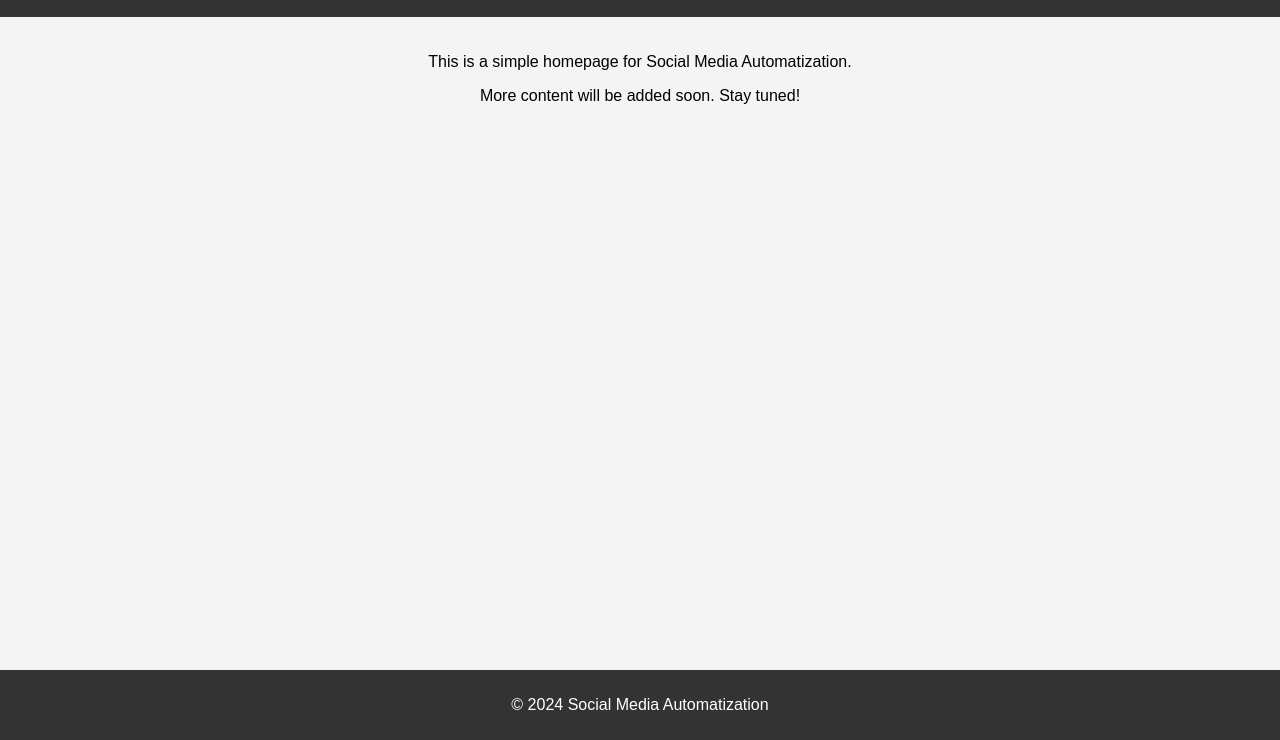
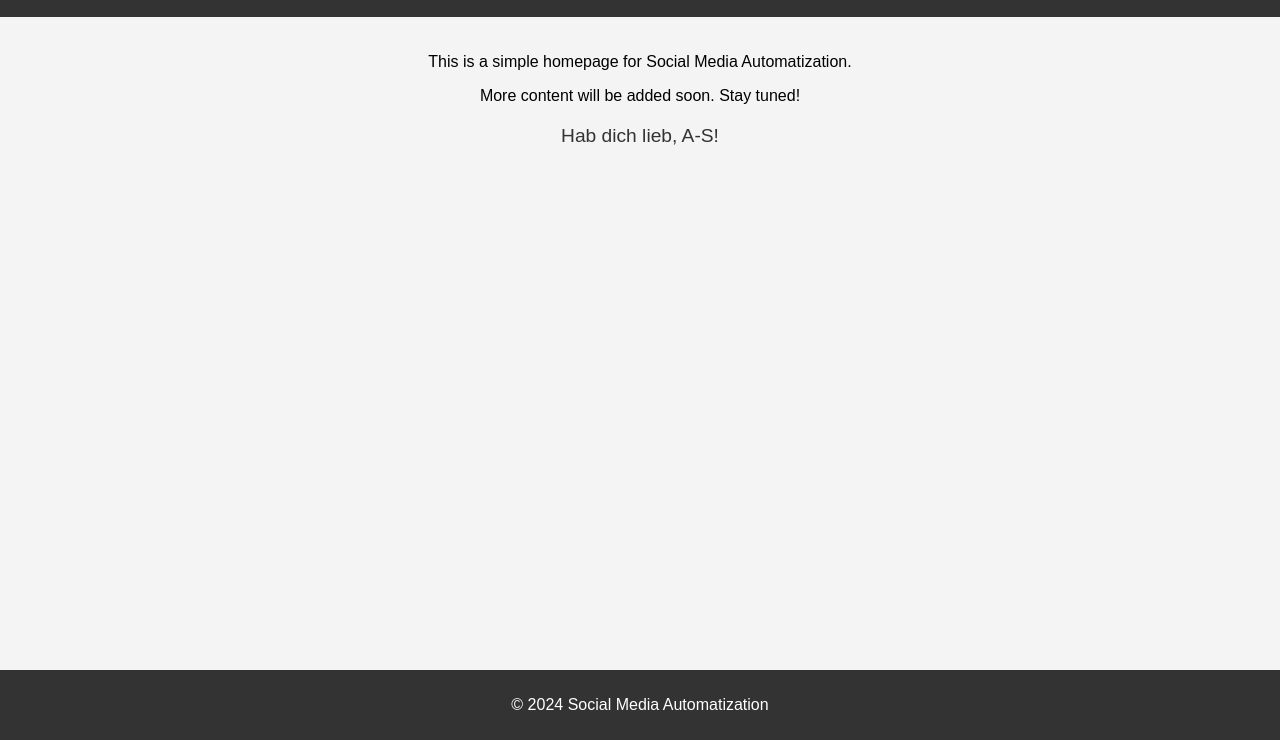
Before and after one commit to PetShip/social-media-automatization, a plain HTML site: page index.html in a window 1280 px wide. Shown: the part 60-800 px from the top of the page. Drawn offline with Linux system fonts and the light colour scheme.

Commit message:
Update index.html_14.09.2024

```diff
--- a/index.html
+++ b/index.html
@@ -32,6 +32,11 @@
             width: 100%;
             bottom: 0;
         }
+        .greeting {
+            margin-top: 20px;
+            font-size: 1.2em;
+            color: #333;
+        }
     </style>
 </head>
 <body>
@@ -42,6 +47,7 @@
     <section>
         <p>This is a simple homepage for Social Media Automatization.</p>
         <p>More content will be added soon. Stay tuned!</p>
+        <p class="greeting">Hab dich lieb, A-S!</p>
     </section>
 
     <footer>
```
